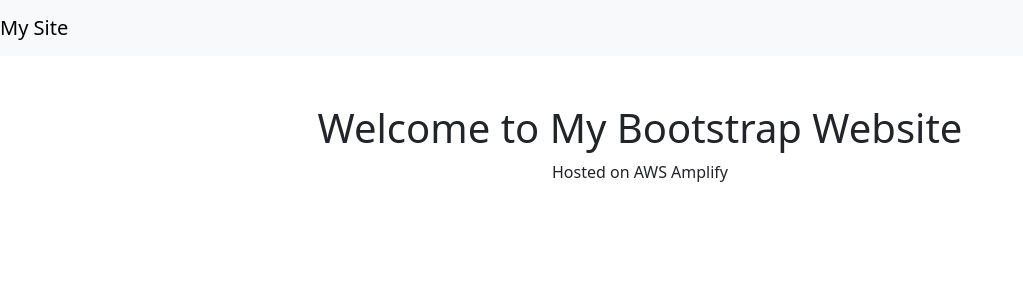
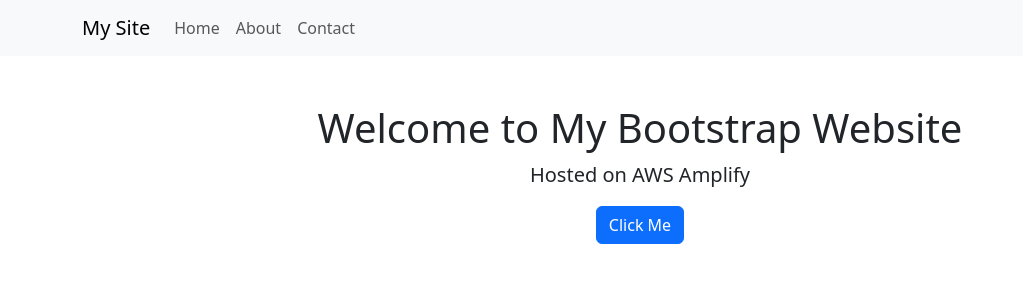
Before and after one commit to mrhinton101/thehintonfoundation, a plain HTML site: page index.html in a window 1280 px wide. Shown: the whole page, without its empty margins (0-1023 px from the left). Drawn offline with nearby package versions, Linux system fonts and the light colour scheme.

Commit message:
add bootstrap

```diff
--- a/index.html
+++ b/index.html
@@ -4,16 +4,36 @@
     <meta charset="UTF-8">
     <meta name="viewport" content="width=device-width, initial-scale=1.0">
     <title>My Bootstrap Website</title>
+
+    <!-- Bootstrap CSS CDN -->
     <link href="https://cdn.jsdelivr.net/npm/bootstrap@5.3.0/dist/css/bootstrap.min.css" rel="stylesheet">
+
 </head>
 <body>
     <nav class="navbar navbar-expand-lg navbar-light bg-light">
-        <a class="navbar-brand" href="#">My Site</a>
+        <div class="container">
+            <a class="navbar-brand" href="#">My Site</a>
+            <button class="navbar-toggler" type="button" data-bs-toggle="collapse" data-bs-target="#navbarNav">
+                <span class="navbar-toggler-icon"></span>
+            </button>
+            <div class="collapse navbar-collapse" id="navbarNav">
+                <ul class="navbar-nav">
+                    <li class="nav-item"><a class="nav-link" href="#">Home</a></li>
+                    <li class="nav-item"><a class="nav-link" href="#">About</a></li>
+                    <li class="nav-item"><a class="nav-link" href="#">Contact</a></li>
+                </ul>
+            </div>
+        </div>
     </nav>
-    <div class="container mt-5">
-        <h1 class="text-center">Welcome to My Bootstrap Website</h1>
-        <p class="text-center">Hosted on AWS Amplify</p>
+
+    <div class="container mt-5 text-center">
+        <h1>Welcome to My Bootstrap Website</h1>
+        <p class="lead">Hosted on AWS Amplify</p>
+        <button class="btn btn-primary">Click Me</button>
     </div>
+
+    <!-- Bootstrap JS (Bundle includes Popper.js) -->
     <script src="https://cdn.jsdelivr.net/npm/bootstrap@5.3.0/dist/js/bootstrap.bundle.min.js"></script>
+
 </body>
 </html>
```
